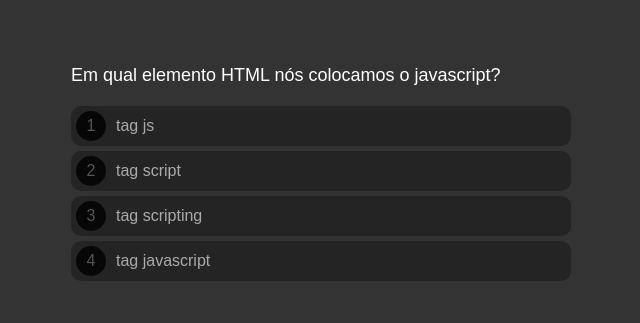
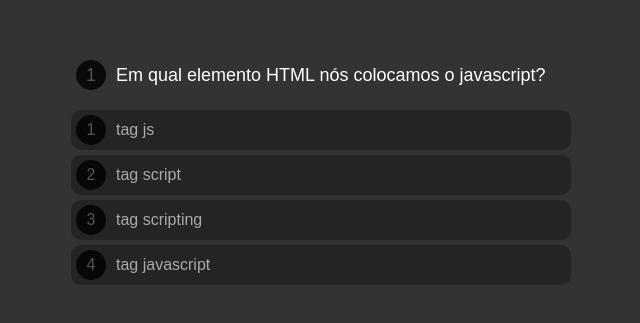
Before and after one commit to ArthurDevLeal/interactive-quiz, a plain HTML site: page index.html in a window 1280 px wide. Shown: the part 235-558 px from the top of the page, without its empty margins (319-959 px from the left). Drawn offline with Linux system fonts and the light colour scheme.

Commit message:
adding question number

```diff
--- a/script.js
+++ b/script.js
@@ -19,7 +19,7 @@ function renderQuestion() {
         document.querySelector(".scoreArea").style.display = "none";
         document.querySelector(".questionArea").style.display = "block";
 
-        document.querySelector(".question").innerHTML = q.question;
+        document.querySelector(".question").innerHTML = `<span>${currentQuestion + 1}</span>${q.question}`;
 
         let optionsHtml = "";
         for (let i in q.options) {
--- a/style.css
+++ b/style.css
@@ -36,7 +36,6 @@ h1 {
 .scoreArea,
 .divSumary {
     display: none;
-
 }
 
 .questionArea {
@@ -45,6 +44,8 @@ h1 {
 }
 
 .question {
+    display: flex;
+    align-items: center;
     color: #fff;
     font-size: 18px;
     margin: 20px 0;
@@ -60,7 +61,7 @@ h1 {
     font-size: 16px;
     cursor: pointer;
 }
-.option span {
+span {
     display: flex;
     justify-content: center;
     align-items: center;
@@ -118,6 +119,6 @@ button {
 button:hover {
     background-color: rgba(0, 0, 0, 0.4);
 }
-.center{
+.center {
     justify-content: center;
 }
```
